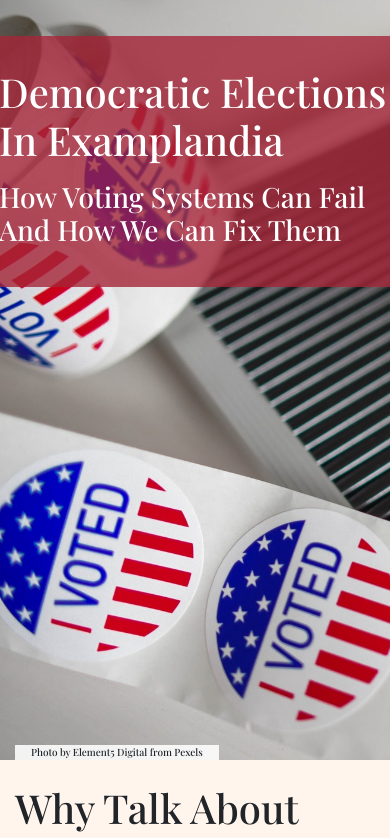
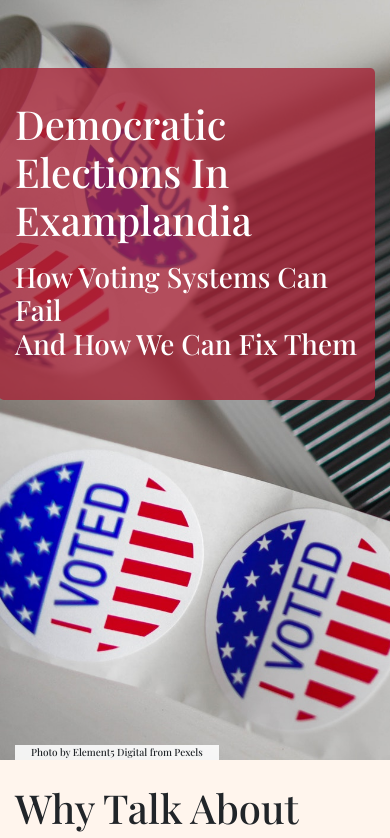
Before and after one commit to Dtphelan1/elections, a React (Create React App) app: page / in a window 390 px wide. Shown: the top 838 px of the page. Built offline with nearby package versions, Linux system fonts and the light colour scheme.

Commit message:
Typos and small fixes

```diff
--- a/src/NextStepsScreen.js
+++ b/src/NextStepsScreen.js
@@ -29,7 +29,7 @@ function NextStepsScreen() {
             </p>
             <p>
                 There are numerous other Condorcet and Smith Efficient Ranked Voting systems that we haven't had the time to explore here.
-                Notably, the <b>"Shulze"</b> method meets both these criteria and has become the defacto voting standard for many digital coalitions.
+                Notably, the <b>"Schulze"</b> method meets both these criteria and has become the defacto voting standard for many digital coalitions.
                 As far as criteria go, there are dozens of additional properties one can consider when evaluating a voting system.
                 Traditionally, analysis has centered on <b>Mathematic Criteria</b>, which one can approach from the rigorous perspective of proofs.
                 <b>Experimental Criteria</b>, on the other hand, use simulations to compare how different voting systems operate in practical cases.
--- a/src/scss/WelcomeScreen.scss
+++ b/src/scss/WelcomeScreen.scss
@@ -3,6 +3,7 @@
 #welcome-page  {
     .page-content {
         padding-top: 8vh;
+    }
 }
 #welcome-text-jumbo {
     color: $white;
@@ -15,4 +16,9 @@
         font-size: 1.75rem;
     }
 }
+@media (max-width: 576px) {
+    #welcome-text-jumbo {
+        margin: 0rem;
+        margin-left: -1rem;
     }
+}
--- a/src/scss/index.scss
+++ b/src/scss/index.scss
@@ -7,7 +7,7 @@ body {
   -webkit-font-smoothing: antialiased;
   -moz-osx-font-smoothing: grayscale;
   background-color: $background;
-  margin-bottom: $footer-height * 1.2; /* Margin bottom by footer height */
+  margin-bottom: $footer-height; /* Margin bottom by footer height, plus some */
 }
 
 html {
```
Lines whose indentation alone changed are shown as unchanged.
